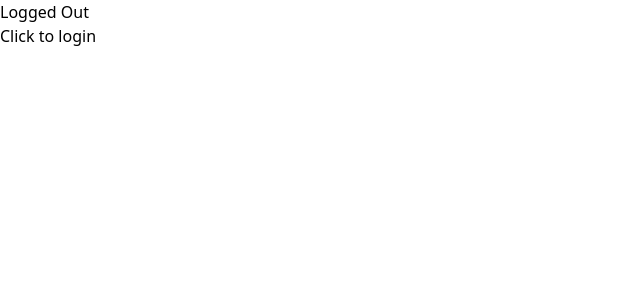
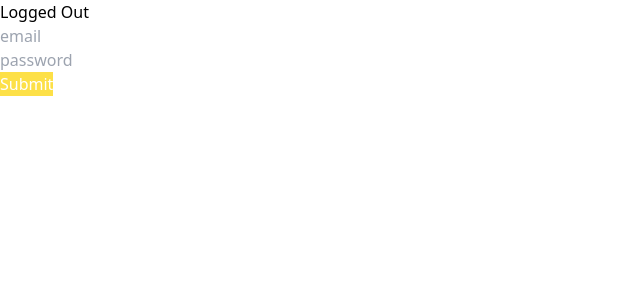
Before and after one commit to tedhun21/nuber-eates-frontend, a React (Create React App) app: page / in a window 1280 px wide. Shown: the top 300 px of the page, without its empty margins (0-640 px from the left). Built offline with nearby package versions, Linux system fonts and the light colour scheme.

Commit message:
1.1 AUTHENTICATION - React Hook Form part One

```diff
--- a/package.json
+++ b/package.json
@@ -16,6 +16,7 @@
     "postcss": "8.4.21",
     "react": "^18.2.0",
     "react-dom": "^18.2.0",
+    "react-hook-form": "7.43.1",
     "react-router-dom": "6.8.1",
     "react-scripts": "5.0.1",
     "tailwindcss": "3.2.7",
@@ -23,7 +24,7 @@
     "web-vitals": "2.1.4"
   },
   "scripts": {
-    "tailwind:build": "tailwindcss -i ./src/styles/tailwind.css -o ./src/styles/styles.css --watch",
+    "tailwind:build": "npx tailwindcss -i ./src/styles/tailwind.css -o ./src/styles/styles.css --watch",
     "start": "npm run tailwind:build & react-scripts start",
     "build": "react-scripts build",
     "test": "react-scripts test",
--- a/src/routes/logged-out-router.tsx
+++ b/src/routes/logged-out-router.tsx
@@ -1,13 +1,29 @@
-import { isLoggedInVar } from "../apollo";
+import { useForm } from "react-hook-form";
 
 export default function LoggedOutRouter() {
-  const onClick = () => {
-    isLoggedInVar(true);
+  const {
+    register,
+    handleSubmit,
+    formState: { errors },
+  } = useForm();
+  const onSubmit = (data: any) => console.log(data);
+  const onInValid = () => {
+    console.log(errors);
   };
   return (
     <div>
       <h1>Logged Out</h1>
-      <button onClick={onClick}>Click to login</button>
+      <form onSubmit={handleSubmit(onSubmit, onInValid)}>
+        <div>
+          <input {...register("email", { required: "This is required", pattern: /^[A-Za-z]+@gmail.com$/ })} placeholder="email" />
+        </div>
+        <div>
+          <input {...register("password", { required: true })} type="password" placeholder="password" />
+        </div>
+        <button type="submit" className="bg-yellow-300 text-white">
+          Submit
+        </button>
+      </form>
     </div>
   );
 }
--- a/src/styles/styles.css
+++ b/src/styles/styles.css
@@ -559,14 +559,9 @@ video {
   --tw-backdrop-sepia:  ;
 }
 
-.bg-black {
+.bg-yellow-300 {
   --tw-bg-opacity: 1;
-  background-color: rgb(0 0 0 / var(--tw-bg-opacity));
-}
-
-.text-xl {
-  font-size: 1.25rem;
-  line-height: 1.75rem;
+  background-color: rgb(253 224 71 / var(--tw-bg-opacity));
 }
 
 .text-white {
```
Also changed, not shown: 1 other file (tests, documents, lock files or other folders).
